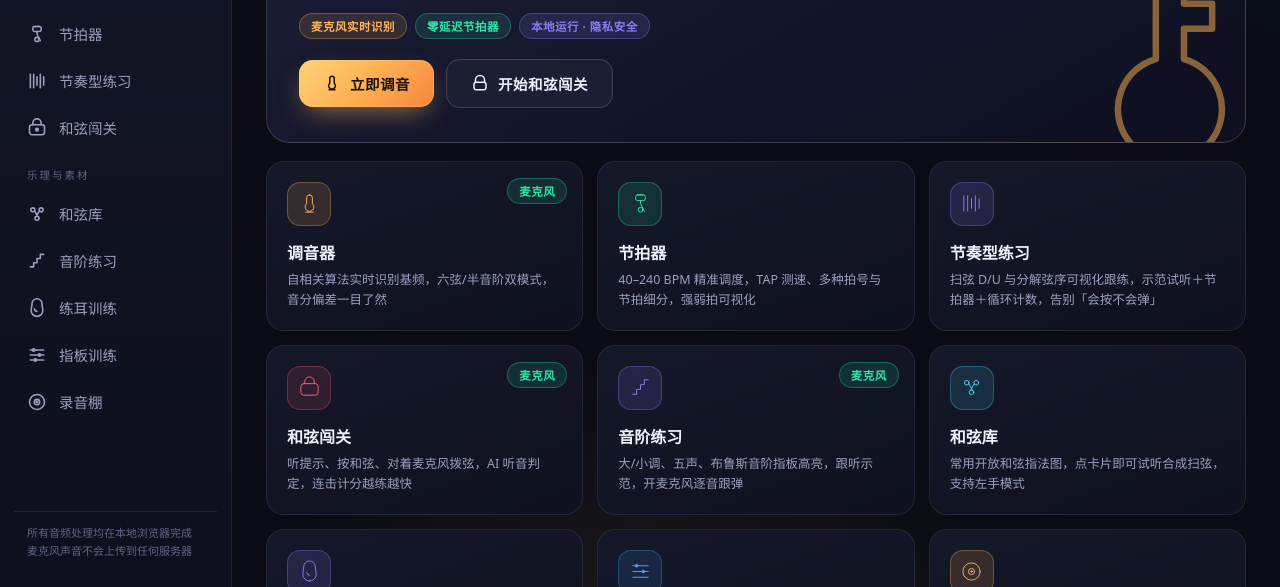
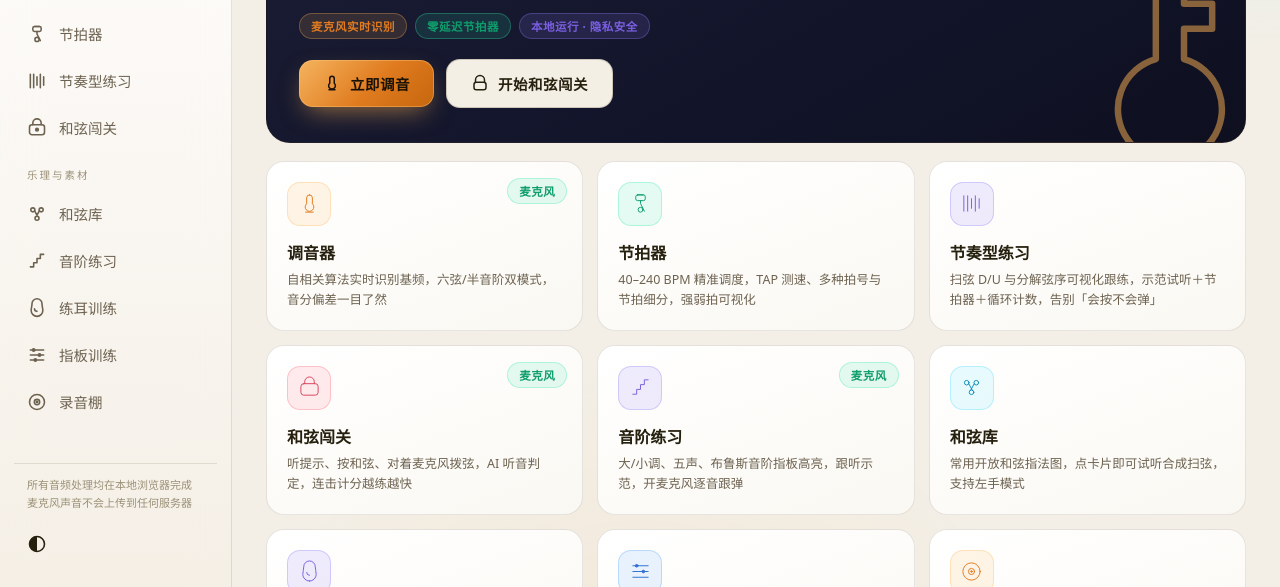
Before and after one commit to yinbo3211/guitar-studio, a website with bundled scripts: page app.html in a window 1280 px wide. Shown: the part 213-800 px from the top of the page. Built offline with nearby package versions, Linux system fonts and the light colour scheme.

Commit message:
feat(M4): 7 套主题 + 跟随系统（按 V3.0 PRD §6）
- themes/：neon(基线)/dawn/vintage/cyber/forest/rose/mono，仅覆盖 :root token（R-THEME-01）
- 7 文件全量预载，html[data-theme] 作用域切换，零网络请求（R-THEME-02）
- core/store.js：gs.prefs 统一持久化（theme/lang/metro，R-BPM-06）
- core/theme-switch.js：auto 跟随系统（dark→neon/light→dawn）+ matchMedia 实时监听（R-AUTO-01~04）
- app.html head 内联防闪脚本；侧栏/抽屉表面收敛 --surface-side/--surface-sheet token
- 验证：浏览器切换/持久化/auto 解析/入口按钮全通过，dawn 全页浅色渲染正常

```diff
--- a/app.html
+++ b/app.html
@@ -12,10 +12,28 @@
 <!-- V2 M1：PWA 离线能力（manifest + 主题色，Service Worker 见页尾注册） -->
 <link rel="manifest" href="manifest.webmanifest">
 <meta name="theme-color" content="#0a0b14">
-<link rel="stylesheet" href="assets/css/tokens.css">
+<script>
+    /* R-THEME 防闪：首帧渲染前按持久化偏好设置 data-theme（auto=跟随系统） */
+    (function () {
+      try {
+        var p = JSON.parse(localStorage.getItem('gs.prefs') || '{}');
+        var th = p.theme || 'auto';
+        if (th === 'auto') th = (window.matchMedia && matchMedia('(prefers-color-scheme: dark)').matches) ? 'neon' : 'dawn';
+        document.documentElement.setAttribute('data-theme', th);
+      } catch (e) {}
+    })();
+  </script>
+  <link rel="stylesheet" href="assets/css/tokens.css">
   <link rel="stylesheet" href="assets/css/base.css">
   <link rel="stylesheet" href="assets/css/components.css">
   <link rel="stylesheet" href="assets/css/ui-kit.css">
+  <link rel="stylesheet" href="assets/css/themes/theme-neon.css">
+  <link rel="stylesheet" href="assets/css/themes/theme-dawn.css">
+  <link rel="stylesheet" href="assets/css/themes/theme-vintage.css">
+  <link rel="stylesheet" href="assets/css/themes/theme-cyber.css">
+  <link rel="stylesheet" href="assets/css/themes/theme-forest.css">
+  <link rel="stylesheet" href="assets/css/themes/theme-rose.css">
+  <link rel="stylesheet" href="assets/css/themes/theme-mono.css">
 </head>
 <body>
 <div class="stage-bg"></div>
@@ -886,7 +904,7 @@
 
 <!-- 更多菜单 sheet -->
 <div id="sheetMask" style="position:fixed;inset:0;background:rgba(5,6,12,.6);z-index:90;opacity:0;pointer-events:none;transition:opacity .25s;backdrop-filter:blur(2px)"></div>
-<div id="moreSheet" style="position:fixed;left:0;right:0;bottom:0;z-index:91;background:linear-gradient(180deg,#181b30,#101223);border-radius:22px 22px 0 0;border:1px solid var(--line-strong);padding:10px 18px calc(22px + env(safe-area-inset-bottom));transform:translateY(105%);transition:transform .32s cubic-bezier(.22,1,.36,1)">
+<div id="moreSheet" style="position:fixed;left:0;right:0;bottom:0;z-index:91;background:var(--surface-sheet);border-radius:22px 22px 0 0;border:1px solid var(--line-strong);padding:10px 18px calc(22px + env(safe-area-inset-bottom));transform:translateY(105%);transition:transform .32s cubic-bezier(.22,1,.36,1)">
   <div style="width:40px;height:4px;border-radius:4px;background:rgba(255,255,255,.18);margin:6px auto 14px"></div>
   <div style="font-family:var(--font-display);font-weight:700;font-size:16px;margin:0 4px 12px">更多工具</div>
   <div id="moreGrid" style="display:grid;grid-template-columns:repeat(3,1fr);gap:8px"></div>
--- a/assets/css/base.css
+++ b/assets/css/base.css
@@ -39,7 +39,7 @@ input,select{font-family:inherit}
 .sidebar{
   width:var(--sidebar-w);flex-shrink:0;height:100%;
   display:flex;flex-direction:column;gap:6px;padding:22px 14px;
-  background:linear-gradient(180deg,rgba(21,24,41,.92),rgba(15,17,32,.92));
+  background:var(--surface-side);
   border-right:1px solid var(--line);
   backdrop-filter:blur(18px);
 }
--- /dev/null
+++ b/assets/css/themes/theme-cyber.css
@@ -0,0 +1,14 @@
+/* 六弦工坊 V3 · 主题：cyber 赛博紫（近黑底 + 紫青霓虹，高饱和） */
+html[data-theme="cyber"]{
+  --bg:#07060f; --bg-2:#0c0a1a; --card:#130f24; --card-2:#1a1433;
+  --line:rgba(180,120,255,.12); --line-strong:rgba(180,120,255,.25);
+  --txt:#f0eaff; --txt-2:#a89bd6; --txt-3:#645a90;
+  --amber:#c17bff; --amber-deep:#a04ef2; --mint:#00e5c7; --cyan:#00d4ff;
+  --blue:#7a5cff; --red:#ff4d9d; --violet:#b44dff;
+  --grad-amber:linear-gradient(135deg,#d9a0ff 0%,#b44dff 45%,#7a2ff0 100%);
+  --grad-mint:linear-gradient(135deg,#4dffe0 0%,#00e5c7 50%,#00a08f 100%);
+  --shadow-amber:0 6px 26px -6px rgba(180,77,255,.6), 0 0 0 1px rgba(180,77,255,.3) inset;
+  --shadow-mint:0 6px 26px -6px rgba(0,229,199,.55), 0 0 0 1px rgba(0,229,199,.28) inset;
+  --surface-side:linear-gradient(180deg,rgba(19,15,36,.94),rgba(7,6,15,.94));
+  --surface-sheet:linear-gradient(180deg,#1a1433,#0c0a1a);
+}
--- /dev/null
+++ b/assets/css/themes/theme-dawn.css
@@ -0,0 +1,14 @@
+/* 六弦工坊 V3 · 主题：dawn 晨曦浅色（跟随系统·浅色目标，白天/户外/投影） */
+html[data-theme="dawn"]{
+  --bg:#f3efe7; --bg-2:#faf8f2; --card:#ffffff; --card-2:#f4efe5;
+  --line:rgba(60,45,25,.12); --line-strong:rgba(60,45,25,.22);
+  --txt:#26200f; --txt-2:#6d6250; --txt-3:#9b9077;
+  --amber:#e07b1f; --amber-deep:#c5660e; --mint:#0f9d6c; --cyan:#0e8fb5;
+  --blue:#2f6fd0; --red:#d64560; --violet:#7a5fe0;
+  --grad-amber:linear-gradient(135deg,#f5b45f 0%,#e07b1f 55%,#c5660e 100%);
+  --grad-mint:linear-gradient(135deg,#2fc493 0%,#0f9d6c 55%,#0b7c55 100%);
+  --shadow-amber:0 6px 22px -8px rgba(224,123,31,.45), 0 0 0 1px rgba(224,123,31,.2) inset;
+  --shadow-mint:0 6px 22px -8px rgba(15,157,108,.4), 0 0 0 1px rgba(15,157,108,.18) inset;
+  --surface-side:linear-gradient(180deg,rgba(255,255,255,.94),rgba(244,239,229,.94));
+  --surface-sheet:linear-gradient(180deg,#ffffff,#f4efe5);
+}
--- /dev/null
+++ b/assets/css/themes/theme-forest.css
@@ -0,0 +1,14 @@
+/* 六弦工坊 V3 · 主题：forest 森野绿（墨绿 + 苔绿，低饱和自然色） */
+html[data-theme="forest"]{
+  --bg:#0d1410; --bg-2:#111a14; --card:#16221a; --card-2:#1c2b21;
+  --line:rgba(190,230,190,.09); --line-strong:rgba(190,230,190,.18);
+  --txt:#e7f2e6; --txt-2:#9cb8a0; --txt-3:#5f7a66;
+  --amber:#8fc98a; --amber-deep:#6ba86a; --mint:#5fd9a4; --cyan:#6fc3ad;
+  --blue:#77a8b8; --red:#c98a7a; --violet:#93a87f;
+  --grad-amber:linear-gradient(135deg,#b2d9ac 0%,#8fc98a 50%,#6ba86a 100%);
+  --grad-mint:linear-gradient(135deg,#8ce8bd 0%,#5fd9a4 50%,#3aa87e 100%);
+  --shadow-amber:0 6px 22px -8px rgba(143,201,138,.4), 0 0 0 1px rgba(143,201,138,.2) inset;
+  --shadow-mint:0 6px 22px -8px rgba(95,217,164,.42), 0 0 0 1px rgba(95,217,164,.22) inset;
+  --surface-side:linear-gradient(180deg,rgba(22,34,26,.94),rgba(13,20,16,.94));
+  --surface-sheet:linear-gradient(180deg,#1c2b21,#111a14);
+}
--- /dev/null
+++ b/assets/css/themes/theme-mono.css
@@ -0,0 +1,14 @@
+/* 六弦工坊 V3 · 主题：mono 极简灰（纯灰阶 + 单一强调色，无渐变，无障碍） */
+html[data-theme="mono"]{
+  --bg:#101112; --bg-2:#161718; --card:#1d1e20; --card-2:#252628;
+  --line:rgba(255,255,255,.10); --line-strong:rgba(255,255,255,.2);
+  --txt:#f2f2f2; --txt-2:#a5a7aa; --txt-3:#6a6c70;
+  --amber:#e8e8e8; --amber-deep:#cfcfcf; --mint:#9e9ea3; --cyan:#9e9ea3;
+  --blue:#9e9ea3; --red:#d0d0d0; --violet:#9e9ea3;
+  --grad-amber:linear-gradient(135deg,#f5f5f5 0%,#dcdcdc 100%);
+  --grad-mint:linear-gradient(135deg,#e0e0e0 0%,#c2c2c2 100%);
+  --shadow-amber:0 6px 20px -8px rgba(255,255,255,.25), 0 0 0 1px rgba(255,255,255,.3) inset;
+  --shadow-mint:0 6px 20px -8px rgba(255,255,255,.18), 0 0 0 1px rgba(255,255,255,.25) inset;
+  --surface-side:linear-gradient(180deg,rgba(29,30,32,.94),rgba(16,17,18,.94));
+  --surface-sheet:linear-gradient(180deg,#252628,#161718);
+}
--- /dev/null
+++ b/assets/css/themes/theme-neon.css
@@ -0,0 +1,15 @@
+/* 六弦工坊 V3 · 主题：neon 霓虹暗夜（基线 = V2 默认，跟随系统·深色目标） */
+html[data-theme="neon"], html:not([data-theme]) { }
+html[data-theme="neon"]{
+  --bg:#0a0b14; --bg-2:#0f1120; --card:#151829; --card-2:#1b1f33;
+  --line:rgba(255,255,255,.08); --line-strong:rgba(255,255,255,.16);
+  --txt:#eef0fa; --txt-2:#9aa0bd; --txt-3:#5f6584;
+  --amber:#ffb454; --amber-deep:#f59136; --mint:#2ee6a8; --cyan:#41d9ff;
+  --blue:#4d9fff; --red:#ff5d73; --violet:#8b7cf6;
+  --grad-amber:linear-gradient(135deg,#ffd27a 0%,#ffb454 45%,#f5863f 100%);
+  --grad-mint:linear-gradient(135deg,#5ff5c2 0%,#2ee6a8 50%,#12b986 100%);
+  --shadow-amber:0 6px 24px -6px rgba(255,180,84,.55), 0 0 0 1px rgba(255,180,84,.25) inset;
+  --shadow-mint:0 6px 24px -6px rgba(46,230,168,.5), 0 0 0 1px rgba(46,230,168,.25) inset;
+  --surface-side:linear-gradient(180deg,rgba(21,24,41,.92),rgba(15,17,32,.92));
+  --surface-sheet:linear-gradient(180deg,#181b30,#101223);
+}
--- /dev/null
+++ b/assets/css/themes/theme-rose.css
@@ -0,0 +1,14 @@
+/* 六弦工坊 V3 · 主题：rose 玫瑰金（深灰粉 + 玫瑰金金属质感） */
+html[data-theme="rose"]{
+  --bg:#16100f; --bg-2:#1c1413; --card:#241a19; --card-2:#2d201e;
+  --line:rgba(255,190,180,.10); --line-strong:rgba(255,190,180,.2);
+  --txt:#f7ebe8; --txt-2:#c9a49c; --txt-3:#8a6a63;
+  --amber:#e8a087; --amber-deep:#d17f63; --mint:#7fc9b0; --cyan:#8fc0c9;
+  --blue:#c98a8f; --red:#e07a8a; --violet:#b087a8;
+  --grad-amber:linear-gradient(135deg,#f2c0ad 0%,#e0967d 48%,#c06f55 100%);
+  --grad-mint:linear-gradient(135deg,#a8dcc9 0%,#7fc9b0 52%,#5aa88f 100%);
+  --shadow-amber:0 6px 24px -8px rgba(224,150,125,.5), 0 0 0 1px rgba(224,150,125,.25) inset;
+  --shadow-mint:0 6px 24px -8px rgba(127,201,176,.45), 0 0 0 1px rgba(127,201,176,.22) inset;
+  --surface-side:linear-gradient(180deg,rgba(36,26,25,.94),rgba(22,16,15,.94));
+  --surface-sheet:linear-gradient(180deg,#2d201e,#1c1413);
+}
--- /dev/null
+++ b/assets/css/themes/theme-vintage.css
@@ -0,0 +1,14 @@
+/* 六弦工坊 V3 · 主题：vintage 复古木吉他（深棕木纹 + 做旧琥珀） */
+html[data-theme="vintage"]{
+  --bg:#1c1208; --bg-2:#241809; --card:#2c1d0c; --card-2:#362410;
+  --line:rgba(255,200,130,.10); --line-strong:rgba(255,200,130,.2);
+  --txt:#f3e6cf; --txt-2:#c0a684; --txt-3:#7d6a4e;
+  --amber:#e8a54b; --amber-deep:#c9852f; --mint:#b8cc8a; --cyan:#8fb98f;
+  --blue:#a08a5f; --red:#c96a52; --violet:#a3785a;
+  --grad-amber:linear-gradient(135deg,#f0c179 0%,#d99a45 50%,#b0762b 100%);
+  --grad-mint:linear-gradient(135deg,#c8d69e 0%,#a3b877 55%,#7d9455 100%);
+  --shadow-amber:0 6px 22px -8px rgba(217,154,69,.45), 0 0 0 1px rgba(217,154,69,.22) inset;
+  --shadow-mint:0 6px 22px -8px rgba(163,184,119,.4), 0 0 0 1px rgba(163,184,119,.2) inset;
+  --surface-side:linear-gradient(180deg,rgba(44,29,12,.94),rgba(28,18,8,.94));
+  --surface-sheet:linear-gradient(180deg,#362410,#241809);
+}
--- a/assets/css/tokens.css
+++ b/assets/css/tokens.css
@@ -20,6 +20,8 @@
   --grad-mint:linear-gradient(135deg,#5ff5c2 0%,#2ee6a8 50%,#12b986 100%);
   --shadow-amber:0 6px 24px -6px rgba(255,180,84,.55), 0 0 0 1px rgba(255,180,84,.25) inset;
   --shadow-mint:0 6px 24px -6px rgba(46,230,168,.5), 0 0 0 1px rgba(46,230,168,.25) inset;
+  --surface-side:linear-gradient(180deg,rgba(21,24,41,.92),rgba(15,17,32,.92));
+  --surface-sheet:linear-gradient(180deg,#181b30,#101223);
   --radius:18px;
   --radius-sm:12px;
   /* Fix-8: 本地字体回退栈——CDN 不可用时逐级回退到系统字体，保证排版正常 */
--- /dev/null
+++ b/assets/js/core/store.js
@@ -0,0 +1,34 @@
+/* ============================================================
+   六弦工坊 V3 · core/store.js
+   ------------------------------------------------------------
+   R-BPM-06 / R-AUTO-01：用户偏好统一持久化（localStorage，键 gs.prefs）。
+   结构：{ theme:'auto'|主题key, lang:'zh-CN'|'en'|'ja'|'ko',
+          metro:{bpm,beats,sub} }。异常时静默降级为内存对象。
+   ============================================================ */
+'use strict';
+
+const PREFS_KEY = 'gs.prefs';
+
+const DEFAULT_PREFS = { theme: 'auto', lang: 'zh-CN', metro: {} };
+
+function readPrefs() {
+  try {
+    const raw = localStorage.getItem(PREFS_KEY);
+    if (!raw) return { ...DEFAULT_PREFS };
+    return { ...DEFAULT_PREFS, ...JSON.parse(raw) };
+  } catch (e) {
+    return { ...DEFAULT_PREFS };
+  }
+}
+
+function writePrefs(patch) {
+  const next = { ...readPrefs(), ...patch };
+  try { localStorage.setItem(PREFS_KEY, JSON.stringify(next)); } catch (e) {}
+  return next;
+}
+
+const store = { read: readPrefs, write: writePrefs, KEY: PREFS_KEY };
+
+window.gsStore = store;
+export { store };
+export default store;
--- /dev/null
+++ b/assets/js/core/theme-switch.js
@@ -0,0 +1,110 @@
+/* ============================================================
+   六弦工坊 V3 · core/theme-switch.js
+   ------------------------------------------------------------
+   R-THEME-01/02、R-AUTO-01～04：
+     · 7 套主题 CSS 全量预载（tokens 后、html[data-theme] 作用域），
+       切换零网络请求、零延迟；
+     · gs.prefs.theme ∈ auto|neon|dawn|vintage|cyber|forest|rose|mono，
+       缺省 auto；auto 按 prefers-color-scheme 映射 dark→neon / light→dawn；
+     · matchMedia change 实时跟随；手动点选具体主题退出 auto；
+     · 首屏防闪由 app.html <head> 内联脚本负责（本模块只管运行时）。
+   ============================================================ */
+'use strict';
+
+import { store } from './store.js';
+
+export const THEMES = [
+  { key: 'neon',    name: { 'zh-CN': '霓虹暗夜', en: 'Neon Night',  ja: 'ネオンナイト', ko: '네온 나이트' } },
+  { key: 'dawn',    name: { 'zh-CN': '晨曦浅色', en: 'Dawn Light',  ja: 'ドーンライト', ko: '던 라이트' } },
+  { key: 'vintage', name: { 'zh-CN': '复古木吉他', en: 'Vintage Wood', ja: 'ヴィンテージ', ko: '빈티지 우드' } },
+  { key: 'cyber',   name: { 'zh-CN': '赛博紫', en: 'Cyber Purple', ja: 'サイバー紫', ko: '사이버 퍼플' } },
+  { key: 'forest',  name: { 'zh-CN': '森野绿', en: 'Forest Green', ja: 'フォレスト', ko: '포레스트 그린' } },
+  { key: 'rose',    name: { 'zh-CN': '玫瑰金', en: 'Rose Gold',   ja: 'ローズゴールド', ko: '로즈골드' } },
+  { key: 'mono',    name: { 'zh-CN': '极简灰', en: 'Mono Grey',   ja: 'モノグレー', ko: '모노 그레이' } },
+];
+
+const darkQuery = window.matchMedia ? window.matchMedia('(prefers-color-scheme: dark)') : null;
+
+function resolveAuto() {
+  return darkQuery && !darkQuery.matches ? 'dawn' : 'neon';
+}
+
+function currentThemeKey() {
+  const pref = store.read().theme || 'auto';
+  return pref === 'auto' ? resolveAuto() : pref;
+}
+
+export function applyTheme() {
+  document.documentElement.dataset.theme = currentThemeKey();
+}
+
+export function setTheme(pref) {
+  store.write({ theme: pref });        // auto 或具体主题 key（R-AUTO-04 状态互斥）
+  applyTheme();
+  document.dispatchEvent(new CustomEvent('gs:theme', { detail: { pref, applied: document.documentElement.dataset.theme } }));
+}
+
+/* ---------- 主题面板（自绘轻量模态，不依赖路由内部结构） ---------- */
+function openPanel() {
+  let ov = document.querySelector('#gsThemePanel');
+  if (ov) { ov.remove(); return; }
+  const pref = store.read().theme || 'auto';
+  const chip = (p, label) =>
+    `<button class="preset-chip gs-theme-chip" data-pref="${p}" style="${pref === p ? 'background:var(--grad-amber);color:#1a1206;border-color:transparent;font-weight:600' : ''}">${label}</button>`;
+  ov = document.createElement('div');
+  ov.id = 'gsThemePanel';
+  ov.style.cssText = 'position:fixed;inset:0;z-index:200;background:rgba(0,0,0,.5);display:grid;place-items:center;backdrop-filter:blur(4px)';
+  ov.innerHTML = `<div style="background:var(--card);border:1px solid var(--line-strong);border-radius:var(--radius);padding:22px;max-width:420px;width:calc(100% - 40px);box-shadow:0 20px 60px -12px rgba(0,0,0,.6)">
+      <div style="font-family:var(--font-display);font-size:17px;font-weight:600;margin-bottom:6px">主题外观</div>
+      <div style="font-size:12.5px;color:var(--txt-2);margin-bottom:14px">跟随系统时按操作系统深浅色自动切换</div>
+      <div class="preset-row" style="margin-top:0" id="gsThemeRow">
+        ${chip('auto', `跟随系统（${(THEMES.find(t => t.key === resolveAuto()) || {}).name[gsLang] || ''}）`)}
+        ${THEMES.map(t => chip(t.key, t.name[gsLang] || t.key)).join('')}
+      </div>
+      <div style="text-align:right;margin-top:18px"><button class="preset-chip" id="gsThemeClose">关闭</button></div>
+    </div>`;
+  document.body.appendChild(ov);
+  ov.addEventListener('click', (e) => {
+    if (e.target === ov || e.target.id === 'gsThemeClose') { ov.remove(); return; }
+    const b = e.target.closest('button.gs-theme-chip');
+    if (!b) return;
+    setTheme(b.dataset.pref);
+    ov.remove();
+    openPanel();   // 重开以刷新选中态
+  });
+}
+
+let gsLang = 'zh-CN';
+document.addEventListener('gs:lang', (e) => { gsLang = (e.detail && e.detail.lang) || 'zh-CN'; });
+
+/* 侧栏 / 顶栏入口注入 */
+function injectEntry() {
+  const make = (parent) => {
+    if (!parent || document.querySelector('.gs-theme-btn')) return;
+    const btn = document.createElement('button');
+    btn.className = 'nav-item gs-theme-btn';
+    btn.style.cssText = 'border:none;background:none;cursor:pointer;font:inherit;color:inherit;';
+    btn.innerHTML = '<svg viewBox="0 0 24 24" width="20" height="20" fill="none" stroke="currentColor" stroke-width="2"><circle cx="12" cy="12" r="9"/><path d="M12 3a9 9 0 0 0 0 18z" fill="currentColor" stroke="none"/></svg>';
+    btn.onclick = openPanel;
+    parent.appendChild(btn);
+  };
+  make(document.querySelector('.sidebar'));
+  make(document.querySelector('.topbar'));
+}
+
+function init() {
+  applyTheme();
+  injectEntry();
+  if (darkQuery) {
+    const onChange = () => { if ((store.read().theme || 'auto') === 'auto') applyTheme(); };
+    if (darkQuery.addEventListener) darkQuery.addEventListener('change', onChange);
+    else if (darkQuery.addListener) darkQuery.addListener(onChange);   // 旧 Safari
+  }
+}
+
+if (document.readyState === 'loading') document.addEventListener('DOMContentLoaded', init);
+else init();
+
+window.gsTheme = { applyTheme, setTheme, THEMES, currentThemeKey };
+export { init as initThemeSwitch };
+export default { applyTheme, setTheme, THEMES };
--- a/assets/js/main.js
+++ b/assets/js/main.js
@@ -7,6 +7,8 @@ import './data/rhythm-data.js';
 import './core/tone-loader.js';   // V3 M2：Tone 15 vendor 预取（本地优先）
 import './core/tone-engine.js';
 import './core/transport.js';
+import './core/store.js';
+import './core/theme-switch.js';
 import './core/ui.js';
 import './core/audio-engine.js';
 import './core/router.js';
```
Also changed, not shown: sw.js (+7 -0 lines).
